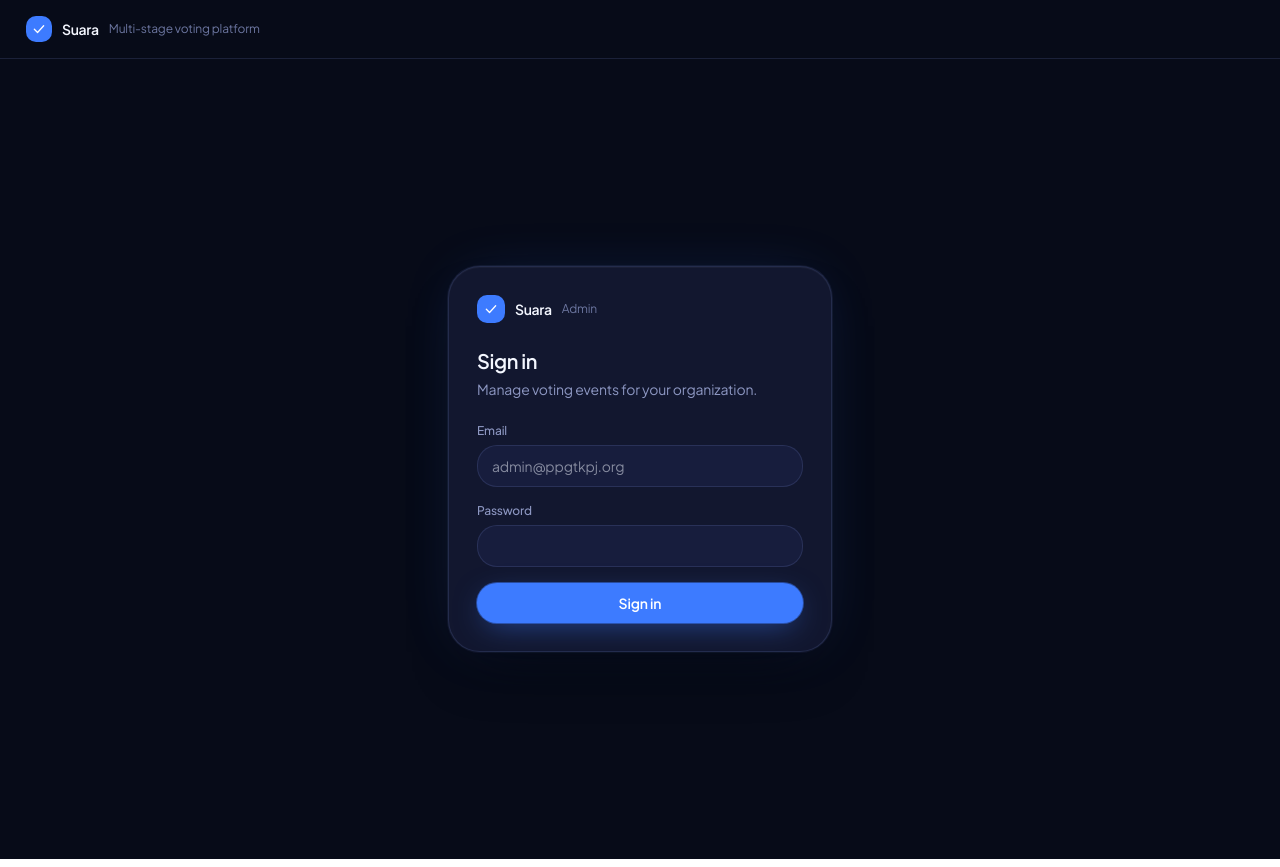
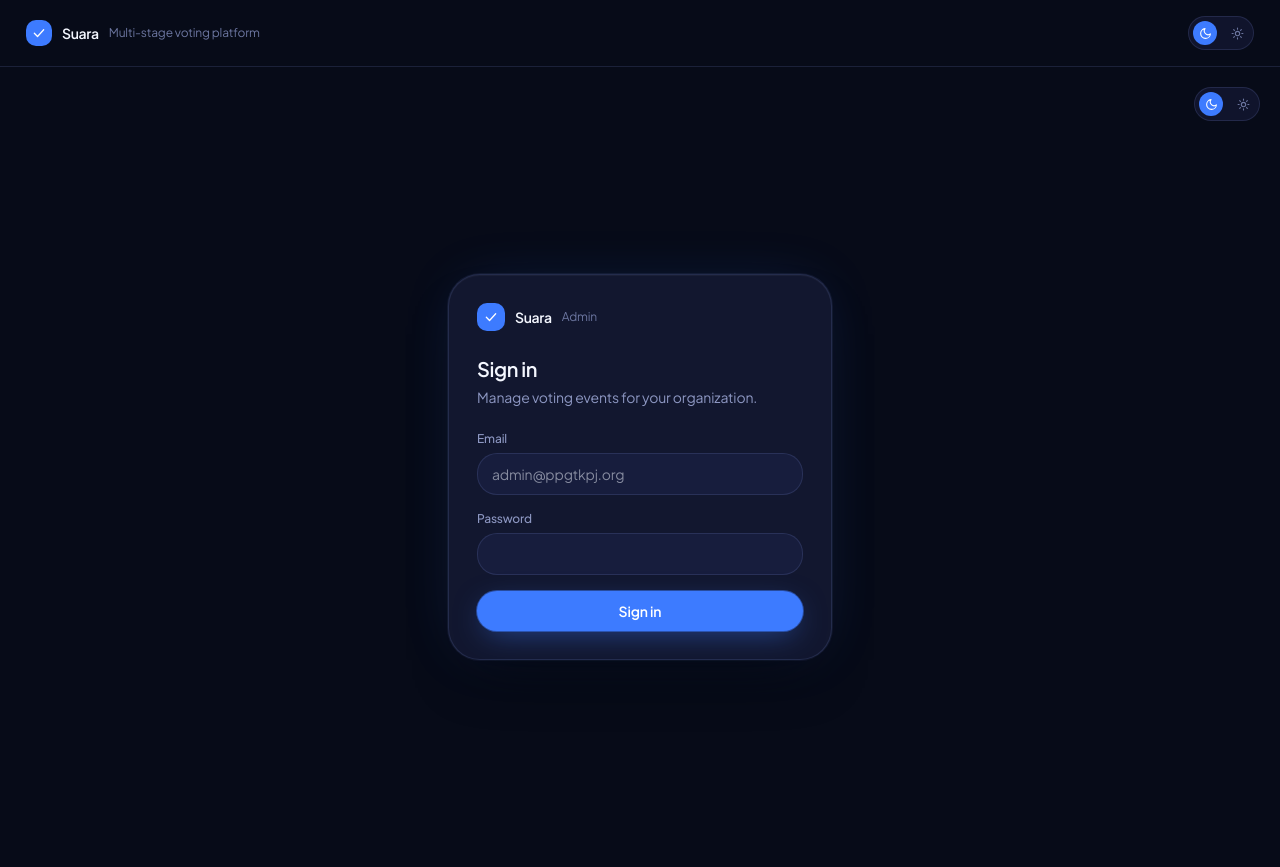
Before and after one commit to InggarDS/suara-ppgtkpj, a Next.js app: page /admin/login in a window 1280 px wide. Built offline with nearby package versions, Linux system fonts and the light colour scheme; no server answers.

Commit message:
Add night/afternoon (dark/light) theme toggle
Adds a persistent dark/light theme toggle across admin and
participant views, with a full light color palette and a
pre-hydration init script to avoid a flash of the wrong theme.

```diff
--- a/src/app/admin/layout.tsx
+++ b/src/app/admin/layout.tsx
@@ -1,6 +1,7 @@
 import { getAdminSession } from "@/lib/auth";
 import { logoutAction } from "./actions";
 import Link from "next/link";
+import { ThemeToggle } from "@/components/ui/theme-toggle";
 
 export default async function AdminLayout({ children }: { children: React.ReactNode }) {
   const session = await getAdminSession();
@@ -18,16 +19,19 @@ export default async function AdminLayout({ children }: { children: React.ReactN
           <span className="text-xs text-faint hidden sm:inline">Multi-stage voting platform</span>
         </Link>
         <div className="flex-1" />
+        <div className="flex items-center gap-3">
+          <ThemeToggle />
           {session && (
-          <div className="flex items-center gap-3">
+            <>
               <span className="text-xs text-body">{session.name}</span>
               <form action={logoutAction}>
                 <button className="text-xs font-medium text-body border border-border-1 rounded-md px-2.5 py-1.5 cursor-pointer hover:border-hairline">
                   Sign out
                 </button>
               </form>
+            </>
+          )}
         </div>
-        )}
       </div>
       {children}
     </div>
--- a/src/app/admin/login/page.tsx
+++ b/src/app/admin/login/page.tsx
@@ -1,8 +1,12 @@
 import LoginForm from "./login-form";
+import { ThemeToggle } from "@/components/ui/theme-toggle";
 
 export default function LoginPage() {
   return (
-    <div className="min-h-screen flex items-center justify-center bg-app-bg px-6">
+    <div className="min-h-screen flex items-center justify-center bg-app-bg px-6 relative">
+      <div className="absolute top-5 right-5">
+        <ThemeToggle />
+      </div>
       <div className="elevated w-full max-w-sm bg-card border border-border-1 rounded-3xl p-7">
         <div className="flex items-center gap-2.5 mb-6">
           <div className="w-7 h-7 rounded-[10px] bg-brand flex items-center justify-center">
--- a/src/app/event/[publicId]/participant-app.tsx
+++ b/src/app/event/[publicId]/participant-app.tsx
@@ -5,6 +5,7 @@ import useSWR from "swr";
 import { compressImage } from "@/lib/compress-image";
 import { initials } from "@/lib/ids";
 import { parseDeviceLabel } from "@/lib/device";
+import { ThemeToggle } from "@/components/ui/theme-toggle";
 
 type StateResp = {
   eventName: string;
@@ -84,6 +85,8 @@ export default function ParticipantApp({ publicId, eventName }: { publicId: stri
             </svg>
           </div>
           <span className="text-[13px] font-semibold text-ink">Suara</span>
+          <span className="flex-1" />
+          <ThemeToggle />
         </div>
 
         {screen === "loading" && <div className="flex-1 flex items-center justify-center text-sm text-faint">Loading…</div>}
--- a/src/app/globals.css
+++ b/src/app/globals.css
@@ -52,6 +52,54 @@
   --color-stage-dark-4: #212a52;
   --color-stage-dim: #8d97c2;
   --color-stage-dimmer: #6c76a0;
+}
+
+/* "Afternoon" (light) mode — same electric-blue/violet brand, cool off-white surfaces */
+[data-theme="light"] {
+  --background: #eef2fc;
+  --foreground: #0b1130;
+
+  --color-ink: #0b1130;
+  --color-ink-soft: #1c2444;
+  --color-ink-mute: #333c5c;
+  --color-body: #5b6478;
+  --color-faint: #8891b0;
+  --color-fainter: #aab2cc;
+  --color-hairline: #d7dcf0;
+
+  --color-paper: #f7f9fe;
+  --color-paper-2: #f1f4fc;
+  --color-card: #ffffff;
+  --color-app-bg: #eef2fc;
+  --color-border: #e4e8f7;
+  --color-border-2: #d9e0f5;
+  --color-border-3: #e9edfa;
+  --color-border-4: #edf1fb;
+  --color-border-5: #f1f4fc;
+  --color-border-6: #eef1fa;
+
+  --color-brand: #3d7bff;
+  --color-brand-hover: #2f63e0;
+  --color-brand-soft: rgba(61, 123, 255, 0.1);
+  --color-brand-soft-border: rgba(61, 123, 255, 0.28);
+  --color-brand-soft-border-2: rgba(61, 123, 255, 0.35);
+  --color-brand-accent: #2f6be0;
+  --color-brand-accent-2: #8b5cf6;
+  --color-brand-accent-3: #3d7bff;
+  --color-brand-muted: #9aa8d9;
+
+  --color-amber-bg: #fdf6ec;
+  --color-amber-border: rgba(217, 164, 90, 0.45);
+  --color-amber-icon: #b5761f;
+  --color-amber-text: #7a5312;
+  --color-amber-chip: #f3e5cb;
+  --color-amber-sub: #8b7448;
+
+  --color-danger: #d6304f;
+  --color-danger-hover: #b8253f;
+  --color-danger-bg: #fdf1f3;
+  --color-danger-border: rgba(214, 48, 79, 0.3);
+  --color-danger-bg-hover: #fbe3e7;
 }
 
 @theme inline {
@@ -133,6 +181,16 @@ body {
   font-family: var(--font-sans), system-ui, sans-serif;
   -webkit-font-smoothing: antialiased;
   letter-spacing: -0.01em;
+  transition: background-color 0.2s ease, color 0.2s ease;
+}
+
+[data-theme="light"] body {
+  background:
+    radial-gradient(1100px 600px at 12% -10%, rgba(61, 123, 255, 0.1), transparent 60%),
+    radial-gradient(900px 520px at 100% 0%, rgba(139, 92, 246, 0.08), transparent 55%),
+    radial-gradient(1000px 680px at 50% 110%, rgba(61, 123, 255, 0.06), transparent 60%),
+    linear-gradient(180deg, #eef2fc 0%, #f2f5fd 55%, #eef1fb 100%);
+  background-attachment: fixed;
 }
 
 @layer base {
--- a/src/app/layout.tsx
+++ b/src/app/layout.tsx
@@ -1,5 +1,6 @@
 import type { Metadata } from "next";
 import { Plus_Jakarta_Sans, IBM_Plex_Mono } from "next/font/google";
+import { THEME_INIT_SCRIPT } from "@/components/ui/theme-toggle";
 import "./globals.css";
 
 const jakarta = Plus_Jakarta_Sans({
@@ -23,9 +24,15 @@ export default function RootLayout({ children }: LayoutProps<"/">) {
   return (
     <html
       lang="en"
+      suppressHydrationWarning
       className={`${jakarta.variable} ${ibmPlexMono.variable} h-full antialiased`}
     >
-      <body className="min-h-full flex flex-col">{children}</body>
+      <head>
+        <script dangerouslySetInnerHTML={{ __html: THEME_INIT_SCRIPT }} />
+      </head>
+      <body className="min-h-full flex flex-col" suppressHydrationWarning>
+        {children}
+      </body>
     </html>
   );
 }
--- /dev/null
+++ b/src/components/ui/theme-toggle.tsx
@@ -0,0 +1,67 @@
+"use client";
+
+import { useState } from "react";
+
+export const THEME_INIT_SCRIPT = `
+(function () {
+  try {
+    var t = localStorage.getItem("suara-theme");
+    if (t === "light") document.documentElement.setAttribute("data-theme", "light");
+  } catch (e) {}
+})();
+`;
+
+function readTheme(): "dark" | "light" {
+  if (typeof document === "undefined") return "dark";
+  return document.documentElement.getAttribute("data-theme") === "light" ? "light" : "dark";
+}
+
+export function ThemeToggle({ className = "" }: { className?: string }) {
+  const [theme, setTheme] = useState<"dark" | "light">(readTheme);
+
+  function toggle() {
+    const next = theme === "light" ? "dark" : "light";
+    setTheme(next);
+    if (next === "light") {
+      document.documentElement.setAttribute("data-theme", "light");
+    } else {
+      document.documentElement.removeAttribute("data-theme");
+    }
+    localStorage.setItem("suara-theme", next);
+  }
+
+  const isLight = theme === "light";
+
+  return (
+    <button
+      type="button"
+      onClick={toggle}
+      suppressHydrationWarning
+      aria-label={isLight ? "Switch to night mode" : "Switch to afternoon mode"}
+      title={isLight ? "Afternoon mode" : "Night mode"}
+      className={`inline-flex items-center gap-2 rounded-full border border-border-1 bg-paper-2 px-1 py-1 cursor-pointer ${className}`}
+    >
+      <span
+        suppressHydrationWarning
+        className={`flex items-center justify-center w-6 h-6 rounded-full transition-colors ${
+          !isLight ? "bg-brand text-white" : "text-faint"
+        }`}
+      >
+        <svg width="13" height="13" viewBox="0 0 24 24" fill="none" stroke="currentColor" strokeWidth="2" strokeLinecap="round" strokeLinejoin="round">
+          <path d="M21 12.79A9 9 0 1 1 11.21 3 7 7 0 0 0 21 12.79Z"></path>
+        </svg>
+      </span>
+      <span
+        suppressHydrationWarning
+        className={`flex items-center justify-center w-6 h-6 rounded-full transition-colors ${
+          isLight ? "bg-brand text-white" : "text-faint"
+        }`}
+      >
+        <svg width="13" height="13" viewBox="0 0 24 24" fill="none" stroke="currentColor" strokeWidth="2" strokeLinecap="round" strokeLinejoin="round">
+          <circle cx="12" cy="12" r="4"></circle>
+          <path d="M12 2v2M12 20v2M4.93 4.93l1.41 1.41M17.66 17.66l1.41 1.41M2 12h2M20 12h2M4.93 19.07l1.41-1.41M17.66 6.34l1.41-1.41"></path>
+        </svg>
+      </span>
+    </button>
+  );
+}
```
Lines whose indentation alone changed are shown as unchanged.
